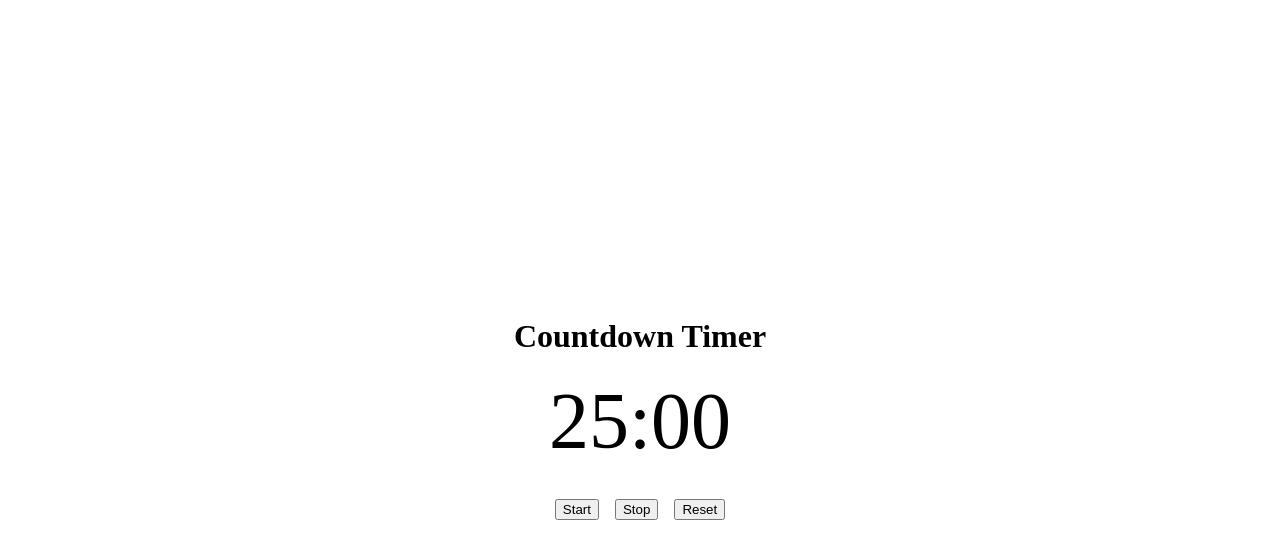
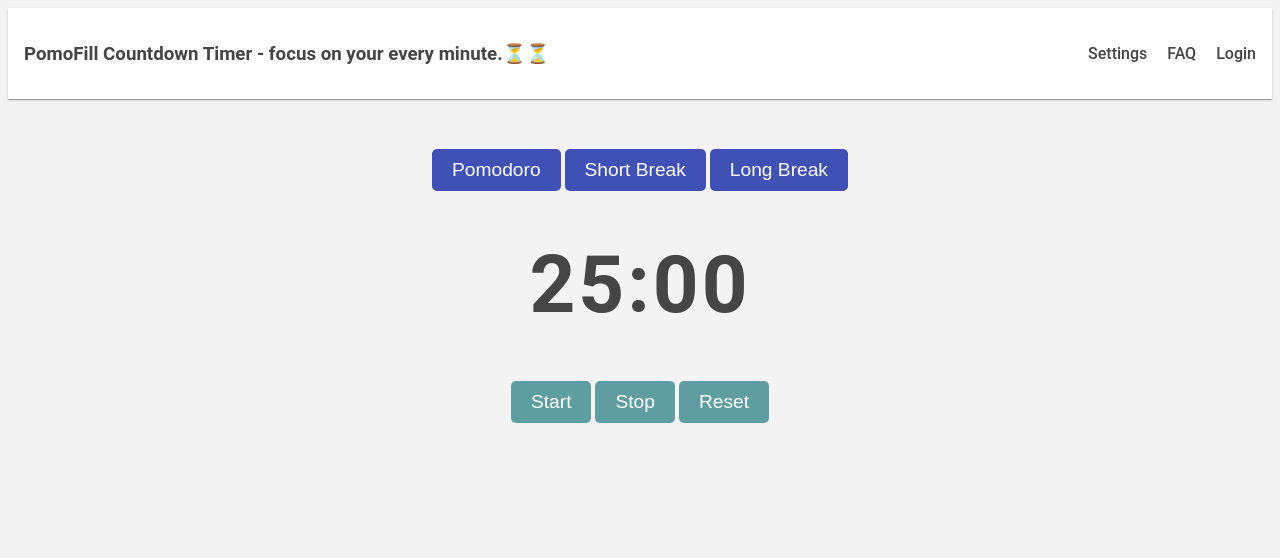
Before and after one commit to lokilok1/pomofill, a website built with Parcel: page index.html in a window 1280 px wide. Built offline with nearby package versions, Linux system fonts and the light colour scheme.

Commit message:
Add "tab buttons", and "panel" with style

```diff
--- a/index.html
+++ b/index.html
@@ -1,32 +1,26 @@
 <!DOCTYPE html>
-<html>
+<html lang="en">
   <head>
     <title>Countdown Timer</title>
     <meta charset="utf-8" />
     <meta name="viewport" content="width=device-width, initial-scale=1" />
-    <style>
-      .container {
-        display: flex;
-        flex-direction: column;
-        align-items: center;
-        justify-content: center;
-        height: 100vh;
-      }
-
-      .timer {
-        font-size: 5rem;
-        margin-bottom: 2rem;
-      }
-
-      .buttons {
-        display: flex;
-        gap: 1rem;
-      }
-    </style>
+    <link rel="stylesheet" href="/src/css/style.css" />
   </head>
   <body>
+    <div class="panel">
+      <h3>PomoFill Countdown Timer - focus on your every minute.⏳⏳</h3>
+      <ul class="nav-bar">
+        <li><a href="#">Settings</a></li>
+        <li><a href="#">FAQ</a></li>
+        <li><a href="#">Login</a></li>
+      </ul>
+    </div>
     <div class="container">
-      <h1>Countdown Timer</h1>
+      <div class="tab">
+        <button id="pomodoro-session">Pomodoro</button>
+        <button id="short-break">Short Break</button>
+        <button id="long-break">Long Break</button>
+      </div>
       <div class="timer">
         <span id="time"></span>
       </div>
--- a/src/css/style.css
+++ b/src/css/style.css
@@ -0,0 +1,114 @@
+body {
+    font-family: 'Roboto', sans-serif;
+    background-color: #F3F3F3;
+    color: #454545;
+}
+
+/*
+| -------------------------------------
+| Panel
+| -------------------------------------
+ */
+
+.panel {
+    display: flex;
+    justify-content: space-between;
+    align-items: center;
+    padding: 1rem;
+    background-color: #FFFFFF;
+    box-shadow: 0px 2px 1px -1px rgba(0,0,0,0.2), 0px 1px 1px 0px rgba(0,0,0,0.14), 0px 1px 3px 0px rgba(0,0,0,0.12);
+}
+
+.panel h1 {
+    font-size: 24px;
+    font-weight: 400;
+}
+
+.nav-bar {
+    list-style-type: none;
+    display: flex;
+    align-items: center;
+    gap: 20px;
+}
+
+.nav-bar > li {
+    font-size: 16px;
+    font-weight: 500;
+    cursor: pointer;
+}
+
+.nav-bar > li a {
+    text-decoration: none;
+    color: #454545;
+}
+
+.nav-bar > li:hover {
+    color: #3F51B5;
+}
+
+.nav-bar > li a:hover {
+    color: #3F51B5;
+}
+
+/*
+| -------------------------------------
+| Timer
+| -------------------------------------
+ */
+
+.container {
+    display: flex;
+    flex-direction: column;
+    align-items: center;
+    padding-top: 50px;
+}
+
+.tab {
+    justify-content: space-between;
+    margin-bottom: 30px;
+}
+
+.tab button {
+    cursor: pointer;
+    padding: 10px 20px;
+    font-size: 1.2rem;
+    border: none;
+    border-radius: 5px;
+    color: #FFFFFF;
+    background-color: #3F51B5;
+    transition: background-color 0.3s ease;
+}
+
+.tab button:hover {
+    background-color: #2e3b85;
+}
+
+.timer {
+    font-size: 5rem;
+    margin-bottom: 2rem;
+}
+
+.buttons {
+    justify-content: space-between;
+}
+
+.buttons button {
+    cursor: pointer;
+    padding: 10px 20px;
+    font-size: 1.2rem;
+    border: none;
+    border-radius: 5px;
+    color: #FFFFFF;
+    background-color: #5f9ea0;
+    transition: background-color 0.3s ease;
+}
+
+.buttons button:hover {
+    background-color: #3e676b;
+}
+
+#time {
+    font-weight: 600;
+    line-height: 1.6;
+    letter-spacing: 3px;
+}
```
